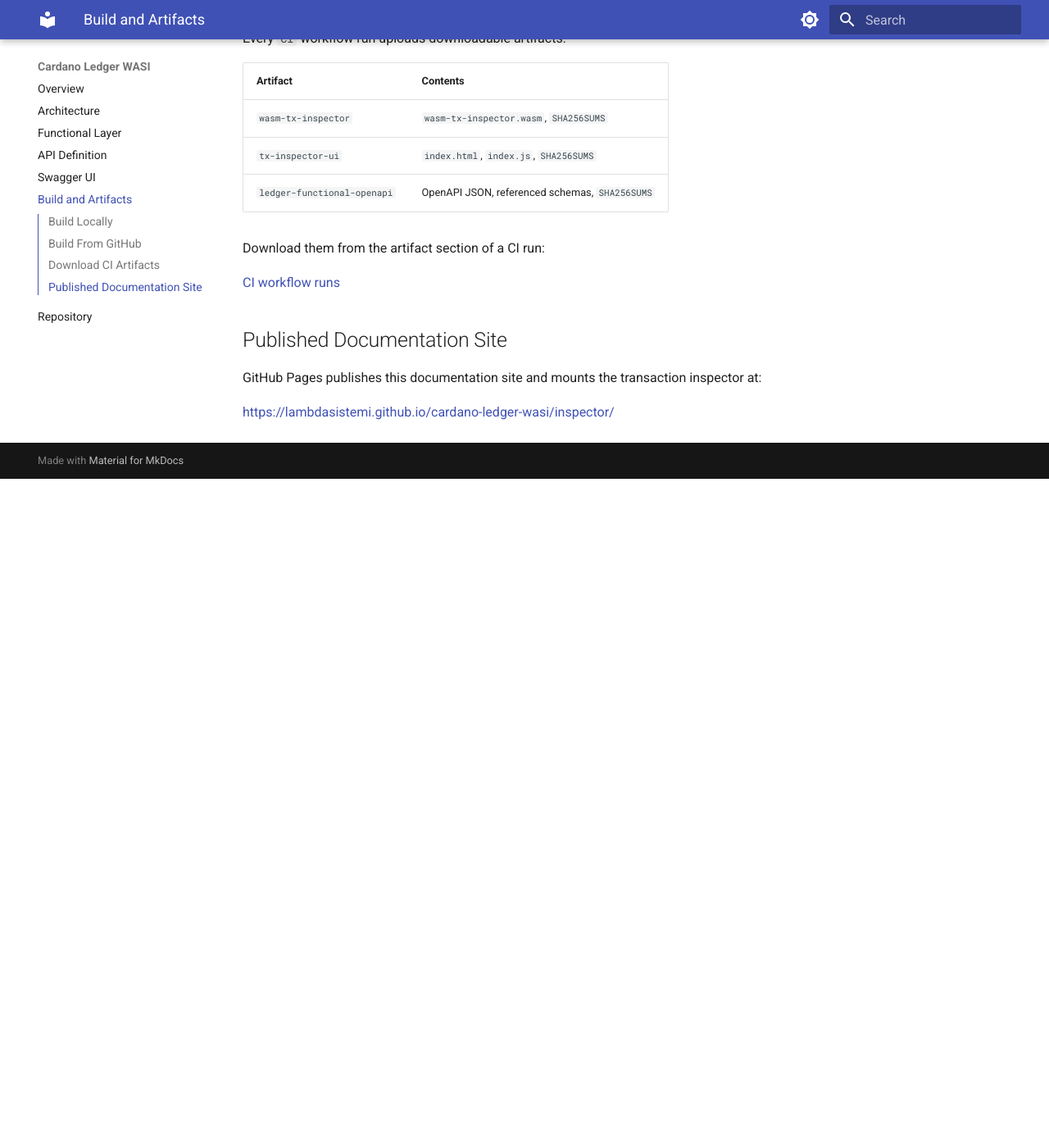
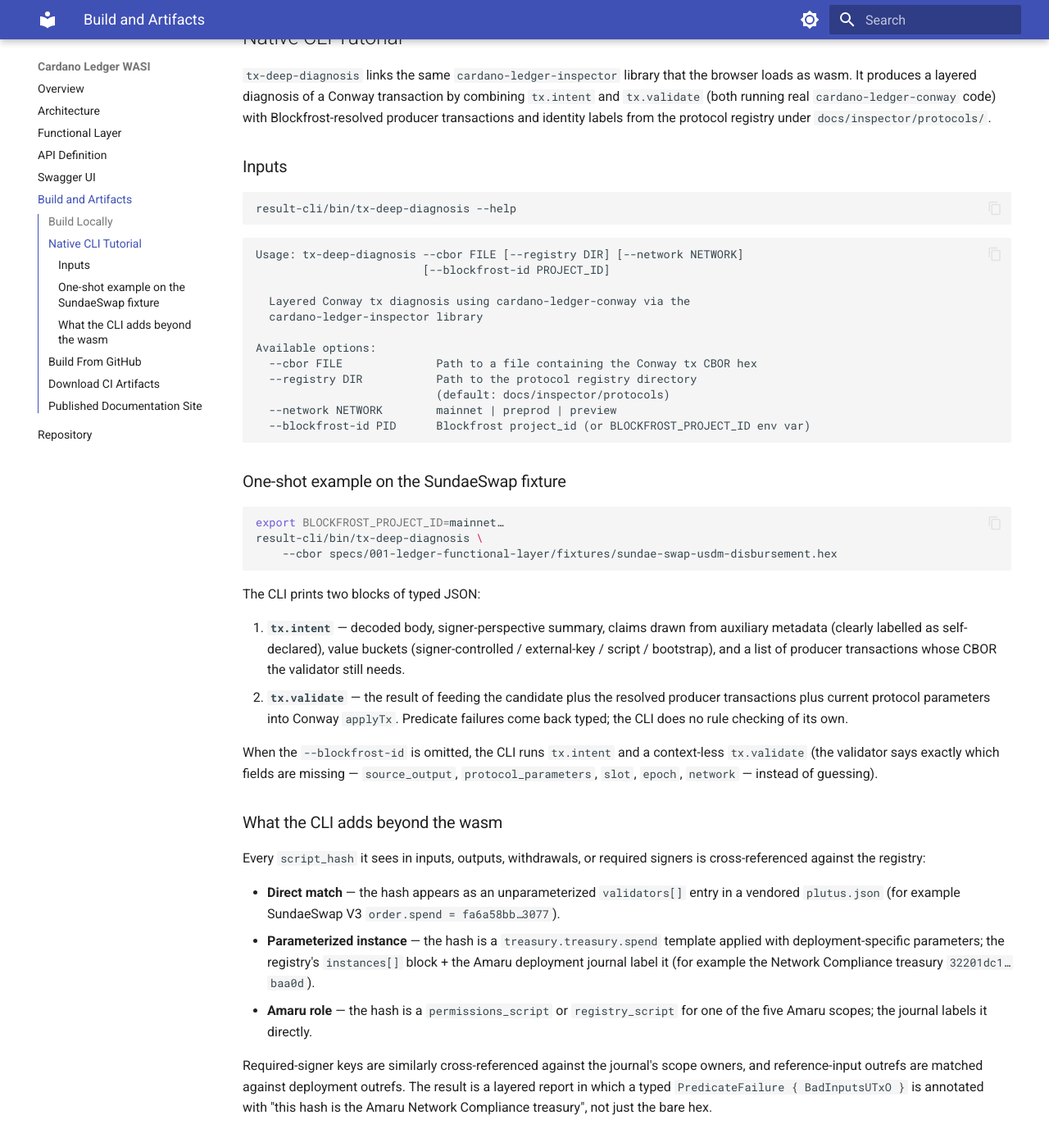
Before and after one commit to lambdasistemi/cardano-ledger-inspector, an MkDocs documentation site: the page built from gh-docs/build.md, in a window 1280 px wide and 1400 px high, scrolled down 831 px. Shown: the whole window at 82% size. Built offline with MkDocs 1.6.1 and Material for MkDocs 9.7.7, drawn with Linux system fonts in a browser that asks for light colours; before the commit the page ends 1415 px from its top, so only the background shows below that; some of the changed text lies outside the part shown.

Commit message:
docs: update architecture + build docs for the new layout
- gh-docs/architecture.md: redraw the top mermaid to show the inspector
  library at libs/cardano-ledger-inspector with three compile targets
  (WASI binary, Extism plugin, native CLI). Replace the "WASI Layer" /
  "Extism Layer" / "Ledger Layer" sections with target-aware text and
  add a "Native CLI Layer" for apps/tx-deep-diagnosis. Add the
  tx-deep-diagnosis row to the package outputs table.

- gh-docs/build.md: add tx-deep-diagnosis to the build commands and a
  full Native CLI Tutorial walking through --help, the SundaeSwap
  fixture invocation, the two JSON blocks the CLI emits, and the
  registry/journal labelling layer that the CLI adds beyond the wasm.

- README.md: replace the "What Is Here" list with the new layout
  (libs/, apps/, docs/, nix/) and add tx-deep-diagnosis to the build
  commands.

````diff
--- a/gh-docs/build.md
+++ b/gh-docs/build.md
@@ -27,6 +27,93 @@ result-site/index.html
 result-site/index.js
 ```
 
+Build the native CLI:
+
+```bash
+nix build .#packages.x86_64-linux.tx-deep-diagnosis -o result-cli
+```
+
+The CLI is:
+
+```text
+result-cli/bin/tx-deep-diagnosis
+```
+
+## Native CLI Tutorial
+
+`tx-deep-diagnosis` links the same `cardano-ledger-inspector` library that
+the browser loads as wasm. It produces a layered diagnosis of a Conway
+transaction by combining `tx.intent` and `tx.validate` (both running real
+`cardano-ledger-conway` code) with Blockfrost-resolved producer transactions
+and identity labels from the protocol registry under
+`docs/inspector/protocols/`.
+
+### Inputs
+
+```bash
+result-cli/bin/tx-deep-diagnosis --help
+```
+
+```text
+Usage: tx-deep-diagnosis --cbor FILE [--registry DIR] [--network NETWORK]
+                         [--blockfrost-id PROJECT_ID]
+
+  Layered Conway tx diagnosis using cardano-ledger-conway via the
+  cardano-ledger-inspector library
+
+Available options:
+  --cbor FILE              Path to a file containing the Conway tx CBOR hex
+  --registry DIR           Path to the protocol registry directory
+                           (default: docs/inspector/protocols)
+  --network NETWORK        mainnet | preprod | preview
+  --blockfrost-id PID      Blockfrost project_id (or BLOCKFROST_PROJECT_ID env var)
+```
+
+### One-shot example on the SundaeSwap fixture
+
+```bash
+export BLOCKFROST_PROJECT_ID=mainnet…
+result-cli/bin/tx-deep-diagnosis \
+    --cbor specs/001-ledger-functional-layer/fixtures/sundae-swap-usdm-disbursement.hex
+```
+
+The CLI prints two blocks of typed JSON:
+
+1. **`tx.intent`** — decoded body, signer-perspective summary, claims drawn
+   from auxiliary metadata (clearly labelled as self-declared), value buckets
+   (signer-controlled / external-key / script / bootstrap), and a list of
+   producer transactions whose CBOR the validator still needs.
+2. **`tx.validate`** — the result of feeding the candidate plus the resolved
+   producer transactions plus current protocol parameters into Conway
+   `applyTx`. Predicate failures come back typed; the CLI does no rule
+   checking of its own.
+
+When the `--blockfrost-id` is omitted, the CLI runs `tx.intent` and a
+context-less `tx.validate` (the validator says exactly which fields are
+missing — `source_output`, `protocol_parameters`, `slot`, `epoch`,
+`network` — instead of guessing).
+
+### What the CLI adds beyond the wasm
+
+Every `script_hash` it sees in inputs, outputs, withdrawals, or required
+signers is cross-referenced against the registry:
+
+- **Direct match** — the hash appears as an unparameterized `validators[]`
+  entry in a vendored `plutus.json` (for example SundaeSwap V3
+  `order.spend = fa6a58bb…3077`).
+- **Parameterized instance** — the hash is a `treasury.treasury.spend`
+  template applied with deployment-specific parameters; the registry's
+  `instances[]` block + the Amaru deployment journal label it (for example
+  the Network Compliance treasury `32201dc1…baa0d`).
+- **Amaru role** — the hash is a `permissions_script` or `registry_script`
+  for one of the five Amaru scopes; the journal labels it directly.
+
+Required-signer keys are similarly cross-referenced against the journal's
+scope owners, and reference-input outrefs are matched against deployment
+outrefs. The result is a layered report in which a typed
+`PredicateFailure { BadInputsUTxO }` is annotated with "this hash is the
+Amaru Network Compliance treasury", not just the bare hex.
+
 ## Build From GitHub
 
 ```bash
````
Also changed, not shown: README.md (+18 -5 lines), gh-docs/architecture.md (+46 -15 lines).
